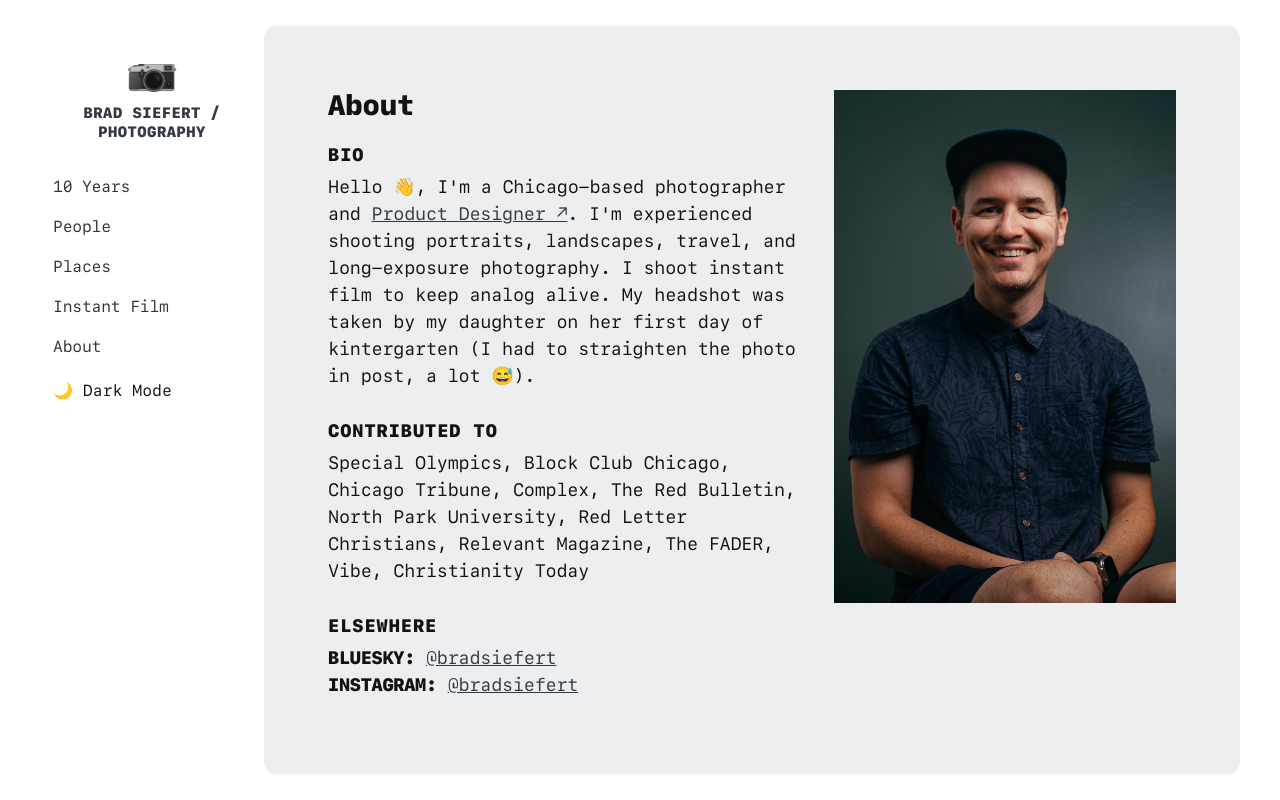
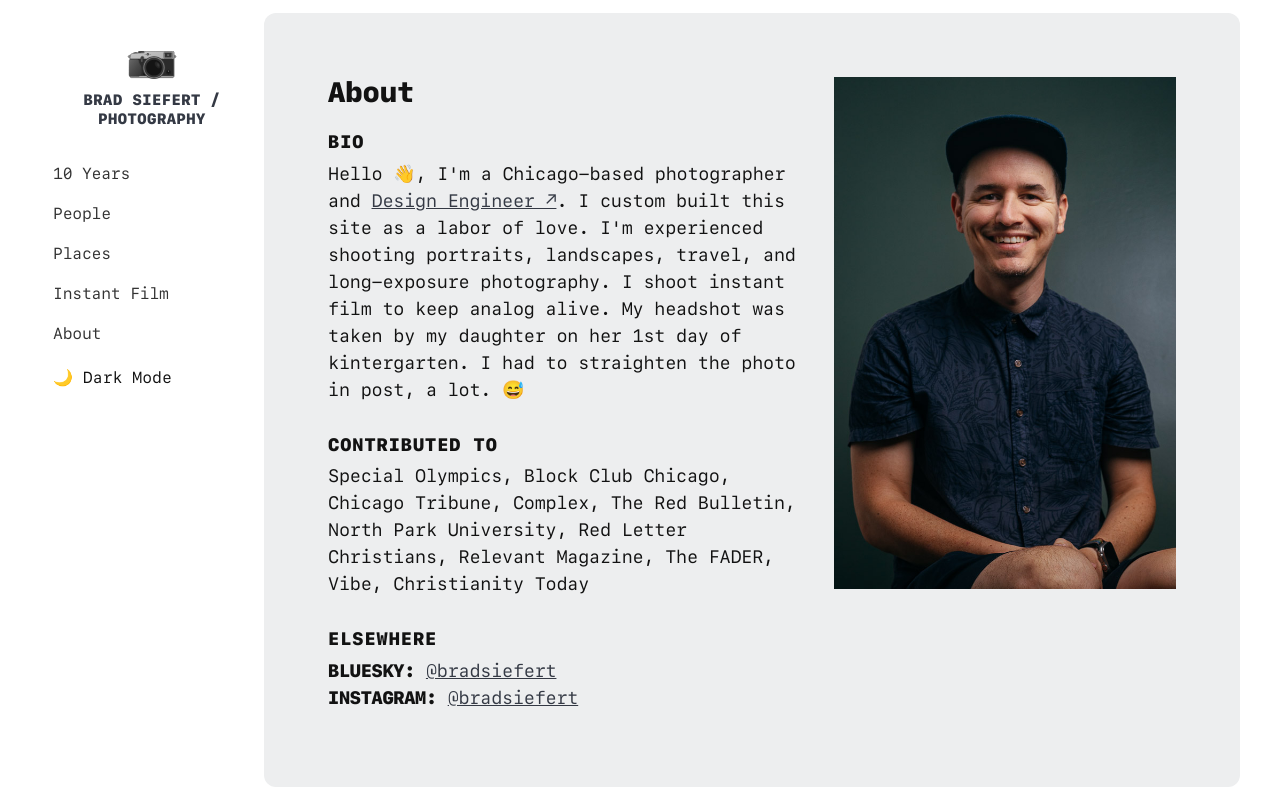
Before and after one commit to bradsiefert/photos.bradsiefert.com, a Nuxt app: page /about in a window 1280 px wide. Built offline with nearby package versions, Linux system fonts and the light colour scheme.

Commit message:
Light copy update

```diff
--- a/pages/about.vue
+++ b/pages/about.vue
@@ -5,8 +5,10 @@
         <h1>About</h1>
         <h2>Bio</h2>
         <p style="margin-bottom: 32px;">
-          Hello 👋, I'm a Chicago-based photographer and <a target="_blank" rel="noopener noreferrer" href="https://bradsiefert.com">Product Designer ↗</a>. I'm experienced shooting portraits, landscapes, travel, and long-exposure photography. I shoot instant film to keep analog alive. My headshot was taken by my daughter on her first day of kintergarten (I had to straighten the photo in post, a lot 😅).
+          Hello 👋, I'm a Chicago-based photographer and <a target="_blank" rel="noopener noreferrer" href="https://bradsiefert.com">Design Engineer ↗</a>. I custom built this site as a labor of love. I'm experienced shooting portraits, landscapes, travel, and long-exposure photography. I shoot instant film to keep analog alive. My headshot was taken by my daughter on her 1st day of kintergarten. I had to straighten the photo in post, a lot. 😅
         </p>
+
+        <p></p>
 
         <h2>Contributed to</h2>
         <p style="margin-bottom: 32px;">
```
